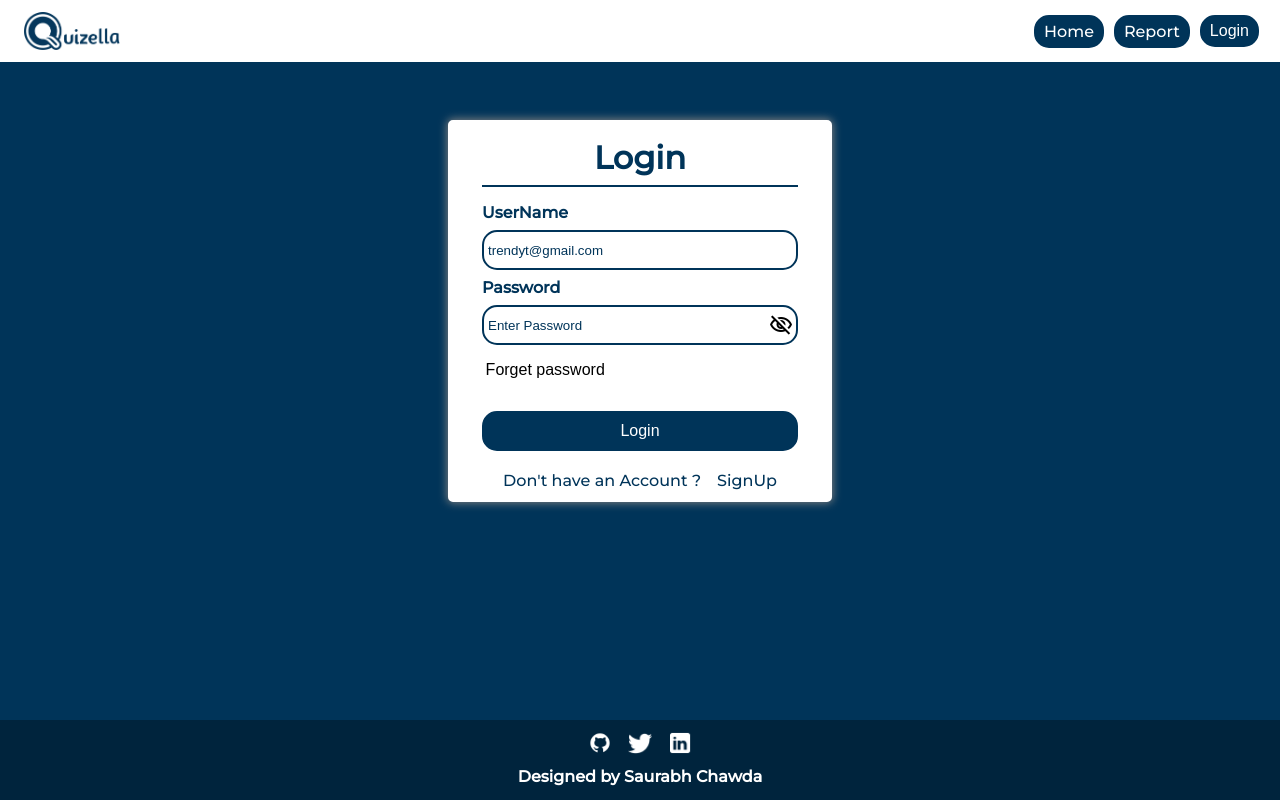
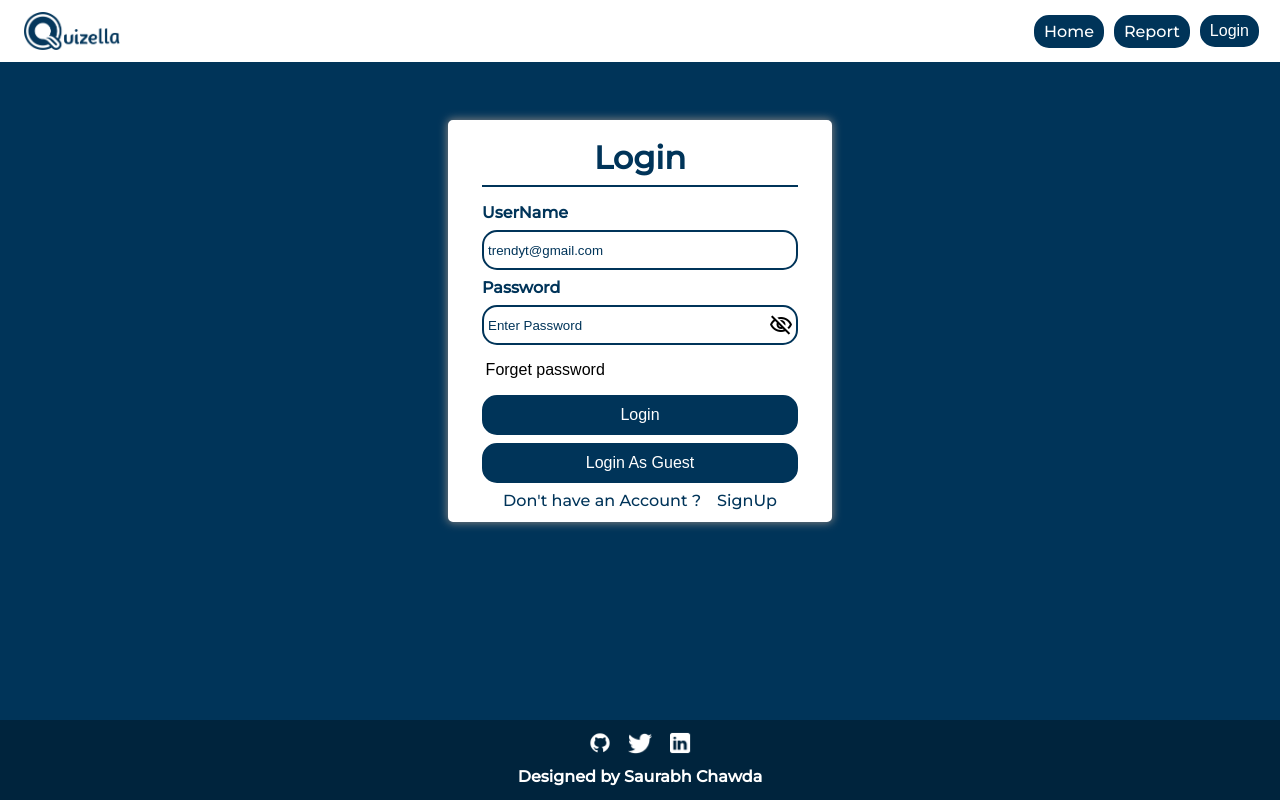
Before and after one commit to SaurabhChawda/Quizella, a React (Create React App) app: page /login/ in a window 1280 px wide. Built offline with nearby package versions, Linux system fonts and the light colour scheme; no server answers; what miragejs would draw is missing.

Commit message:
Added login as Guest and change basic functionality

```diff
--- a/package.json
+++ b/package.json
@@ -18,7 +18,7 @@
     "react-axios": "^2.0.5",
     "react-dom": "^18.0.0",
     "react-router-dom": "^6.3.0",
-    "react-scripts": "^5.0.0",
+    "react-scripts": "^5.0.1",
     "react-toastify": "^9.0.1",
     "react-uuid": "^1.0.2",
     "uuid": "^8.3.2",
--- a/public/index.html
+++ b/public/index.html
@@ -24,7 +24,7 @@
       work correctly both with client-side routing and a non-root public URL.
       Learn how to configure a non-root public URL by running `npm run build`.
     -->
-    <title>React App</title>
+    <title>Quizella</title>
   </head>
   <body>
     <noscript>You need to enable JavaScript to run this app.</noscript>
--- a/src/Pages/Login-Page/Login.jsx
+++ b/src/Pages/Login-Page/Login.jsx
@@ -76,6 +76,14 @@ export function Login() {
               >
                 Login
               </button>
+              <button
+                className="login-form__btn--submit"
+                onClick={(event) => {
+                  loginHandler(event, { username: "admin@gmail.com", password: "admin" });
+                }}
+              >
+                Login As Guest
+              </button>
             </div>
             <div className="login-form--new-account">
               <small className="login-form__btn--new-account login-form__btn--new-account-text">
--- a/src/Pages/Login-Page/login.css
+++ b/src/Pages/Login-Page/login.css
@@ -82,9 +82,9 @@
 }
 .login-form--submit {
   text-align: center;
-  margin: 2rem 0 12px 0;
 }
 .login-form__btn--submit {
+  margin-top: 8px;
   cursor: pointer;
   height: 2.5rem;
   width: 100%;
--- a/src/Pages/Result-Page/Result.jsx
+++ b/src/Pages/Result-Page/Result.jsx
@@ -27,6 +27,23 @@ export const Result = () => {
               </div>
             </div>
           </div>
+        </div>
+        <div className="result-page-close--container">
+          <button
+            className="result-page--close"
+            onClick={() => {
+              dispatch({
+                type: "categoryReport",
+                payload: state.CurrentQuiz.category,
+              });
+              dispatch({ type: "finalReport" });
+              toast.success("Upate Report Successfully");
+              dispatch({ type: "reset" });
+              navigate("/");
+            }}
+          >
+            Submit
+          </button>
         </div>
         <div className="result--correct-answer--container">
           {state.CurrentQuiz.ques &&
@@ -61,23 +78,6 @@ export const Result = () => {
               );
             })}
         </div>
-        <div className="result-page-close--container">
-          <button
-            className="result-page--close"
-            onClick={() => {
-              dispatch({
-                type: "categoryReport",
-                payload: state.CurrentQuiz.category,
-              });
-              dispatch({ type: "finalReport" });
-              toast.success("Upate Report Successfully");
-              dispatch({ type: "reset" });
-              navigate("/");
-            }}
-          >
-            Submit
-          </button>
-        </div>
       </section>
     </div>
   );
--- a/src/Pages/Result-Page/result.css
+++ b/src/Pages/Result-Page/result.css
@@ -105,11 +105,16 @@
   margin-bottom: 3rem;
 }
 .result-page--close {
+  cursor: pointer;
   padding: 0.5rem 1rem;
   background-color: var(--white-color);
   color: var(--black-color);
   font-size: var(--font-size-medium);
   border-radius: 0.5rem;
+}
+.result-page--close:hover {
+  background-color: green;
+  color: var(--white-color);
 }
 
 /* quiz Question list Ends here  */
```
Also changed, not shown: 2 other files (tests, documents, lock files or other folders).
